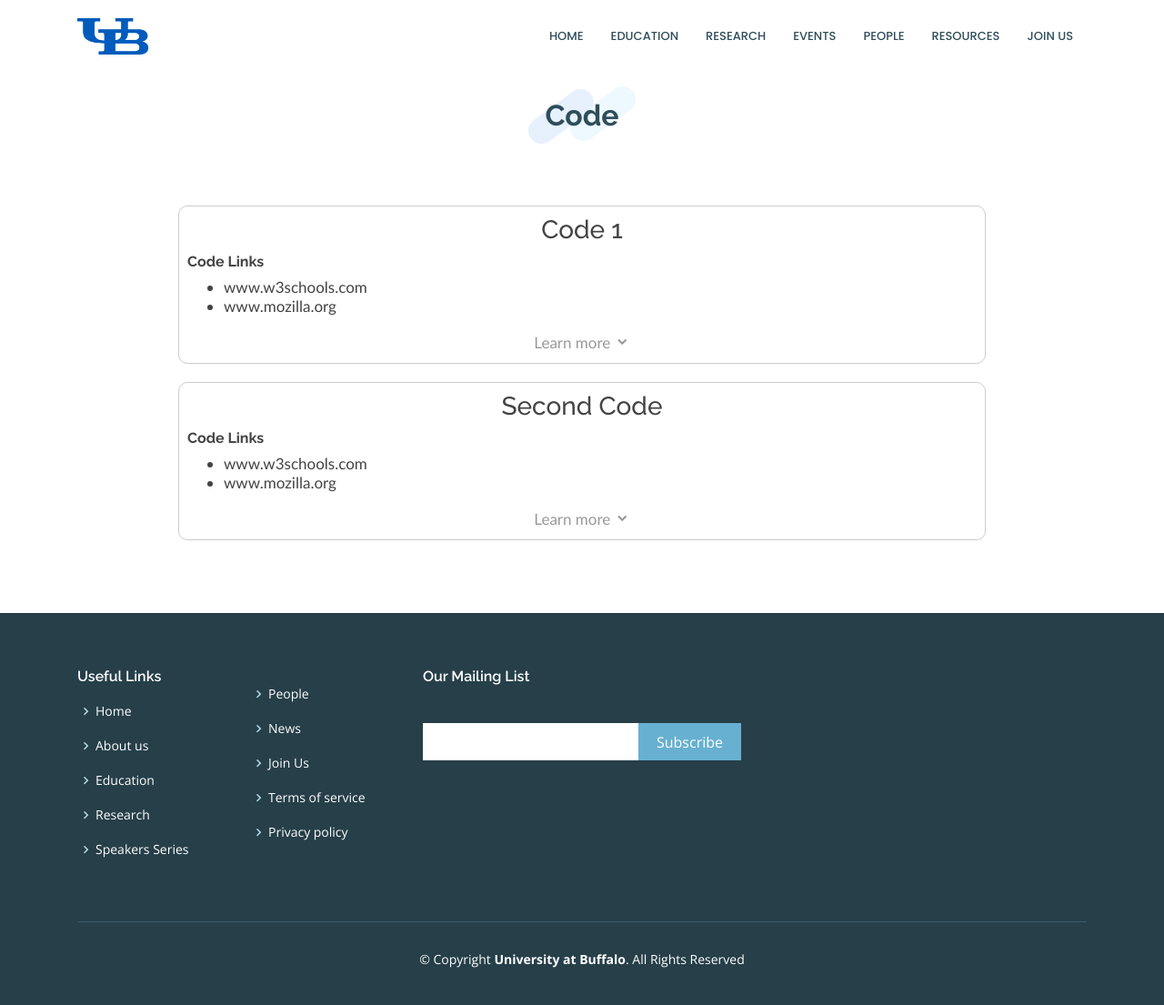
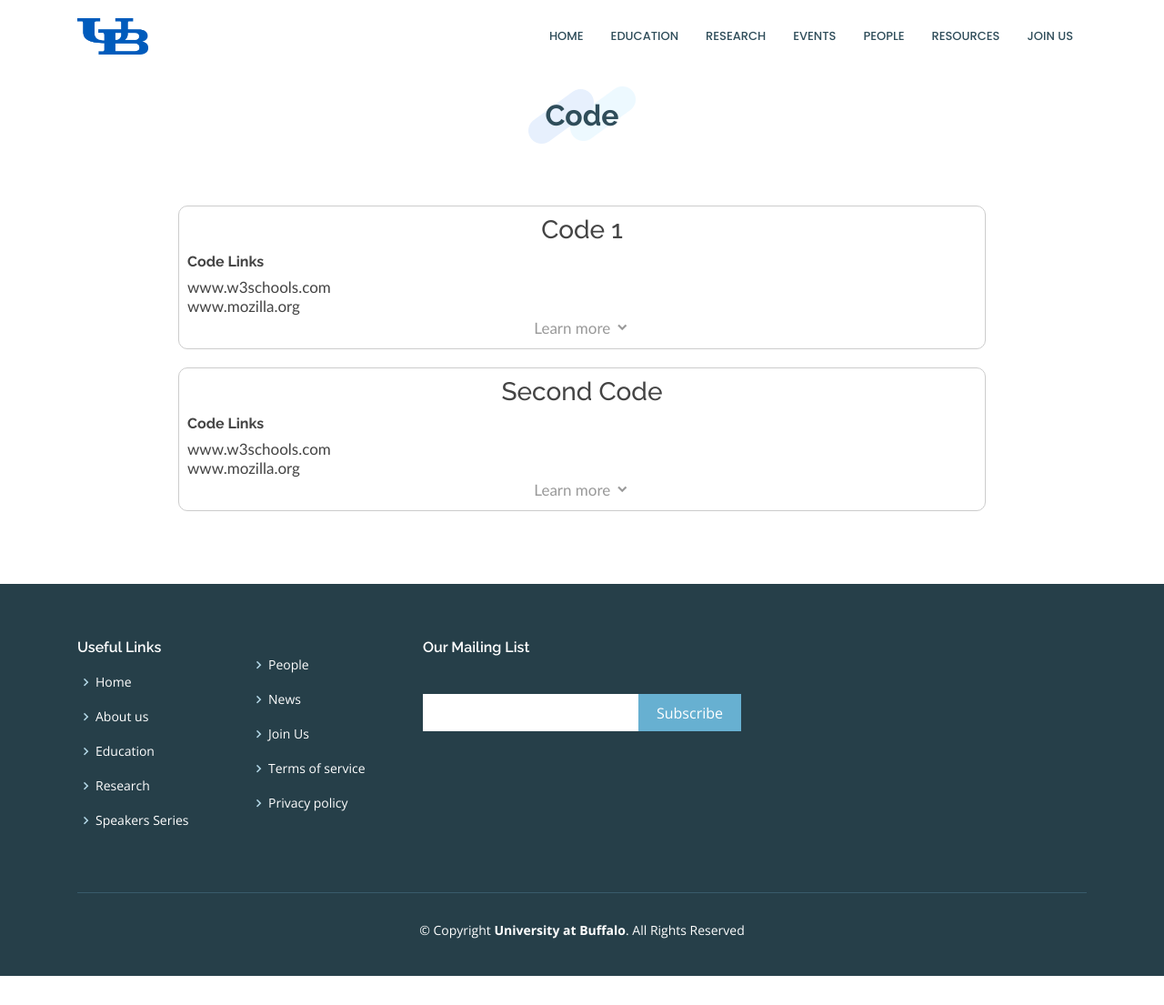
Before and after one commit to Mgeraci19/CS4SG.github.io, a Jekyll site: the page built from code.html, in a window 1280 px wide and 1105 px high. Shown: the whole window at 91% size. Built offline with Jekyll 4.4.1, drawn with Linux system fonts in a browser that asks for light colours.

Commit message:
Update code.html

```diff
--- a/code.html
+++ b/code.html
@@ -67,14 +67,14 @@ function findHostname(url){
     <div style="text-align:left;">
     {% assign codelink_array = codes.code_links | split: "," %}
     <h6><b>Code Links</b></h6>
-    <ul>
+    <ul class="noBullets">
 	  {% for lin in codelink_array %}
 	    <li><a href="{{ lin }}" target="_blank"><script>findHostname("{{ lin }}")</script></a></li>
     	  {% endfor %}
     </ul>
     <button type="button" class="collapsible">Learn more <i class='bx bxs-chevron-down' ></i></button>
     <div class="content">
-      <ul>
+      <ul class="noBullets">
 <!-- -----------------Related Projects----------------- -->
         <li>
           <b>Related Projects:</b>
@@ -94,13 +94,25 @@ function findHostname(url){
 
 <!-- -----------------Related Authors----------------- -->
         <li>
-        {% assign auth_array = codes.code_authors | split: "," %}
-          <b>Authors:</b>
-            <ul class="menu">
-              {% for peop in auth_array %}
-                <li>{{ peop }}</li>
-              {% endfor %}
-            </ul>
+	<h6><b>Author(s)</b></h6>
+	   {% assign tag_people = codes.code_authors | split: "," %}
+	   {% assign all_peop = "" | split: ',' %}
+	   {% for peop in site.people %}
+		   {% assign all_peop = all_peop | push: peop.key %}
+           {% endfor %}
+	<ul class="noBullets">
+	{% for tag in tag_people %}
+	    {% if all_peop contains tag %}
+		{% for peop in site.people %}
+		    {% if tag == peop.key %}
+			<li><a href="{{ peop.link }}" target="_blank">{{ tag }}</a> &nbsp; <label style="background-color:gray; padding:4px; border-radius:5px; color:white; font-size: small;">{{ peop.category }}</label></li>
+		    {% endif %}
+		{% endfor %}
+	    {% else %}
+		<li>{{ tag }}</li>
+	    {% endif %}
+	{% endfor %}
+	</ul>
         </li>
 <!-- ----------------------------------------------- -->
 
@@ -123,13 +135,25 @@ function findHostname(url){
 
 <!-- -----------------Related People----------------- -->
         <li>
-        {% assign people_array = codes.tagged_people | split: "," %}
-          <b>Related People:</b>
-            <ul class="menu">
-              {% for peop in people_array %}
-                <li>{{ peop }}</li>
-              {% endfor %}
-            </ul>
+		<h6><b>Related People</b></h6>
+		{% assign people_tag = codes.tagged_people | split: "," %}
+		{% assign peopLis = "" | split: ',' %}
+		{% for peop in site.people %}
+		{% assign peopLis = peopLis | push: peop.key %}
+		{% endfor %}
+		<ul class="menu">
+		{% for tag in people_tag %}
+		    {% if peopLis contains tag %}
+			{% for peop in site.people %}
+			    {% if tag == peop.key %}
+				<li><a href="{{ peop.link }}" target="_blank">{{ tag }}</a> &nbsp; <label style="background-color:gray; padding:4px; border-radius:5px; color:white; font-size: small;">{{ peop.category }}</label></li>
+			    {% endif %}
+			{% endfor %}
+		    {% else %}
+			<li>{{ tag }}</li>
+		    {% endif %}
+		{% endfor %}
+		</ul>
         </li>
 <!-- ----------------------------------------------- -->
 
```
